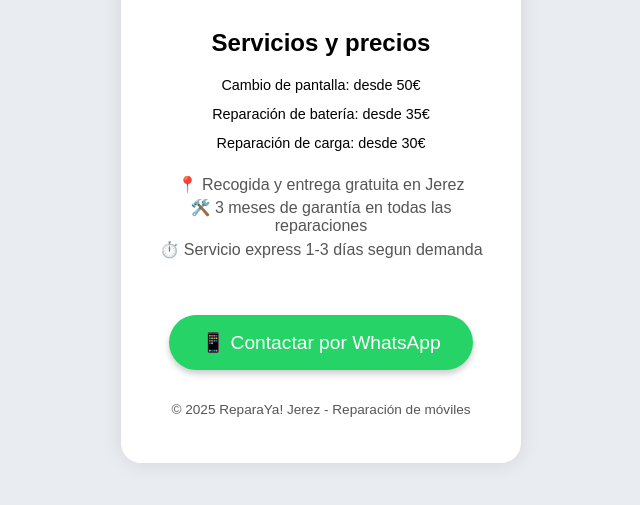
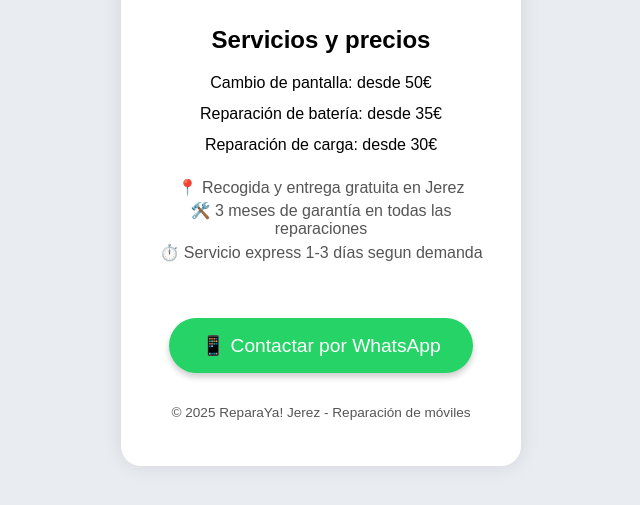
Before and after one commit to Xoorla/reparaweb, a plain HTML site: page index.html in a window 1280 px wide. Shown: the part 273-778 px from the top of the page, without its empty margins (319-959 px from the left). Drawn offline with Linux system fonts and the light colour scheme.

Commit message:
Reparaweb 1.3

```diff
--- a/index.html
+++ b/index.html
@@ -56,7 +56,7 @@
 
     .servicios li {
       margin-bottom: 0.8rem;
-      font-size: 0.9rem;
+      font-size: 1.0rem;
     }
 
     .whatsapp-button {
```
